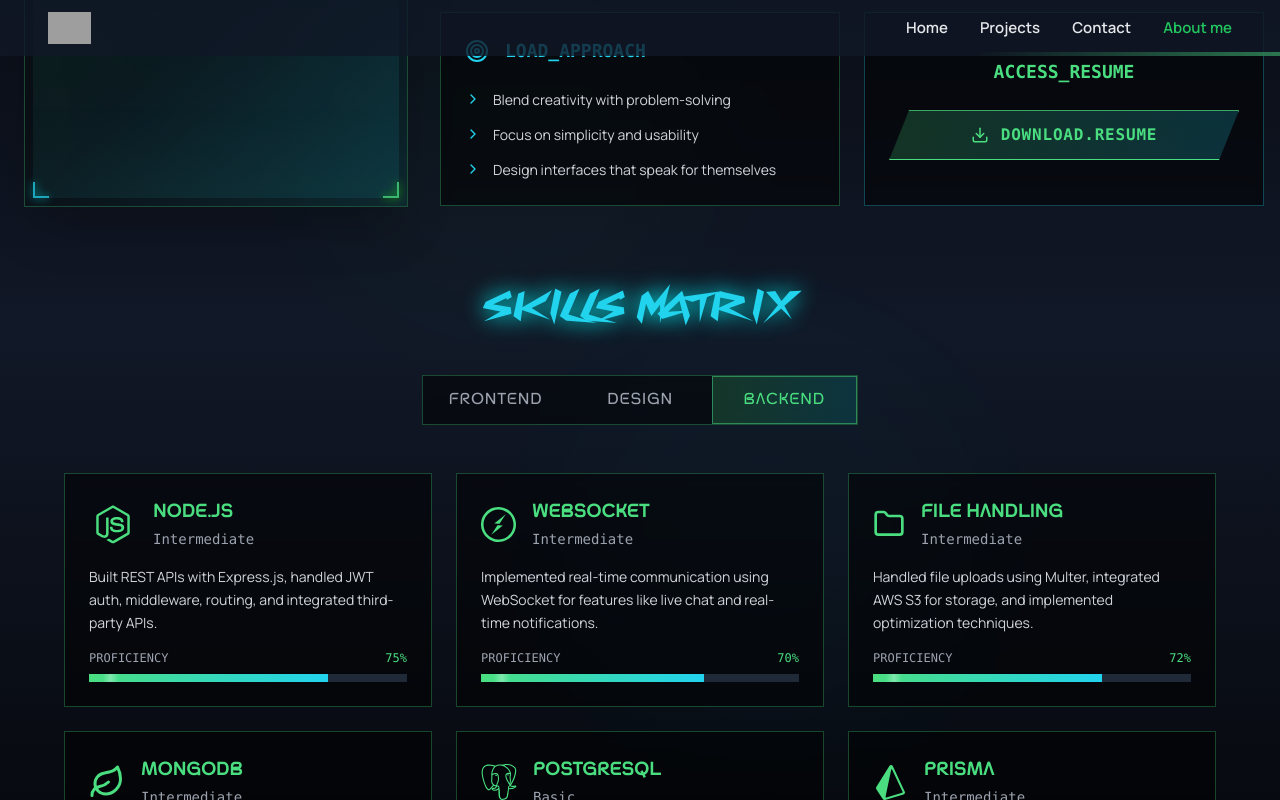
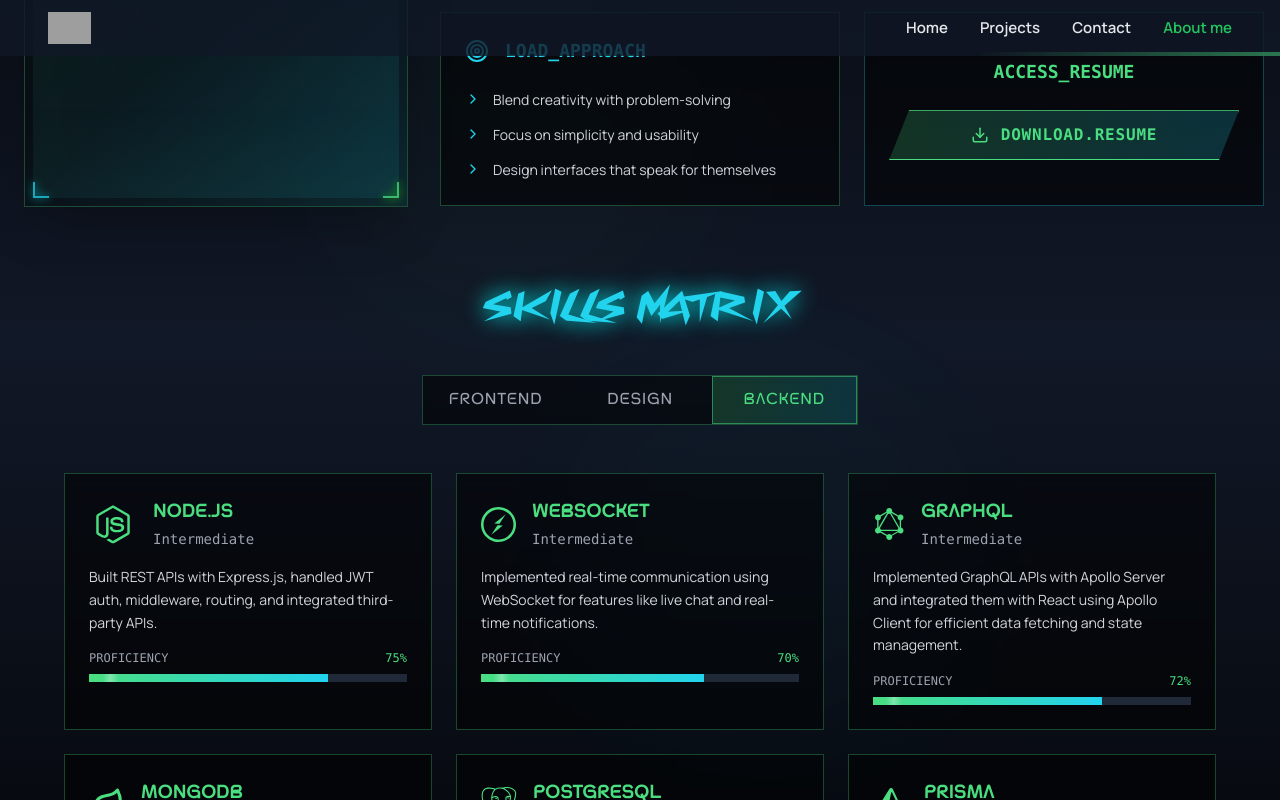
Before and after one commit to Piyushverma-tech/My_Portfolio, a React (Vite) app: page /about in a window 1280 px wide. Both pictures are taken after a click on the button "BACKEND". Shown: the part 466-1266 px from the top of the page. Built offline with nearby package versions, Linux system fonts and the light colour scheme; grey boxes are pictures that could not be loaded.

Commit message:
Adding new Skills

```diff
--- a/src/sections/About.jsx
+++ b/src/sections/About.jsx
@@ -5,7 +5,6 @@
   Code,
   Database,
   Download,
-  Folder,
   Leaf,
   Target,
   Terminal,
@@ -32,6 +31,7 @@
 
 import { RiNextjsFill } from 'react-icons/ri';
 import Spline from '@splinetool/react-spline';
+import { GrGraphQl } from 'react-icons/gr';
 
 const About = () => {
   const [activeSkillCategory, setActiveSkillCategory] = useState('Frontend');
@@ -172,13 +172,13 @@
         color: 'from-yellow-600 to-orange-500',
       },
       {
-        name: 'File Handling',
+        name: 'GraphQL',
         level: 'Intermediate',
         proficiency: 72,
         description:
-          'Handled file uploads using Multer, integrated AWS S3 for storage, and implemented optimization techniques.',
-        icon: <Folder className="w-7 h-7 sm:w-8 sm:h-8" />,
-        color: 'from-gray-600 to-gray-500',
+          'Implemented GraphQL APIs with Apollo Server and integrated them with React using Apollo Client for efficient data fetching and state management.',
+        icon: <GrGraphQl className="w-7 h-7 sm:w-8 sm:h-8" />,
+        color: 'from-pink-600 to-purple-500',
       },
       {
         name: 'MongoDB',
```
